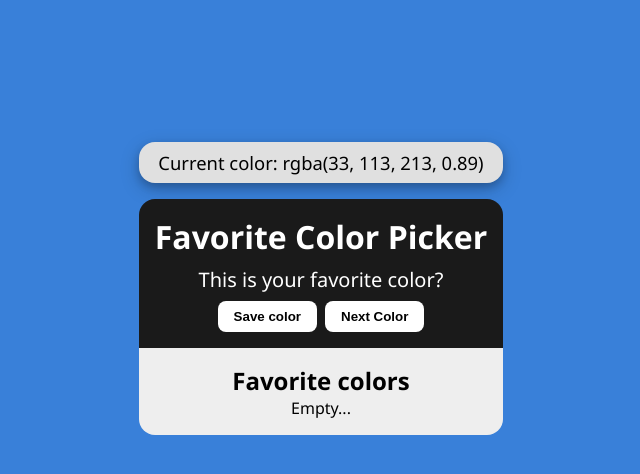
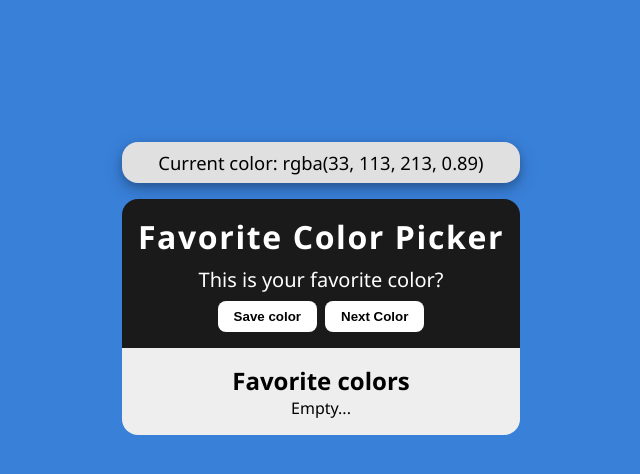
Before and after one commit to mauriciompf/favorite_color_picker, a website built with Vite: page favorite_color_picker/index.html in a window 1280 px wide. Shown: the whole page, without its empty margins (319-959 px from the left). Built offline with nearby package versions, Linux system fonts and the light colour scheme.

Commit message:
Update description.scss

```diff
--- a/favorite_color_picker/src/scss/description.scss
+++ b/favorite_color_picker/src/scss/description.scss
@@ -9,6 +9,10 @@
   color: white;
   @extend .main-boxes;
 
+  &-title {
+    letter-spacing: 0.1rem;
+  }
+
   &-paragraph {
     font-size: 1.25rem;
   }
```
